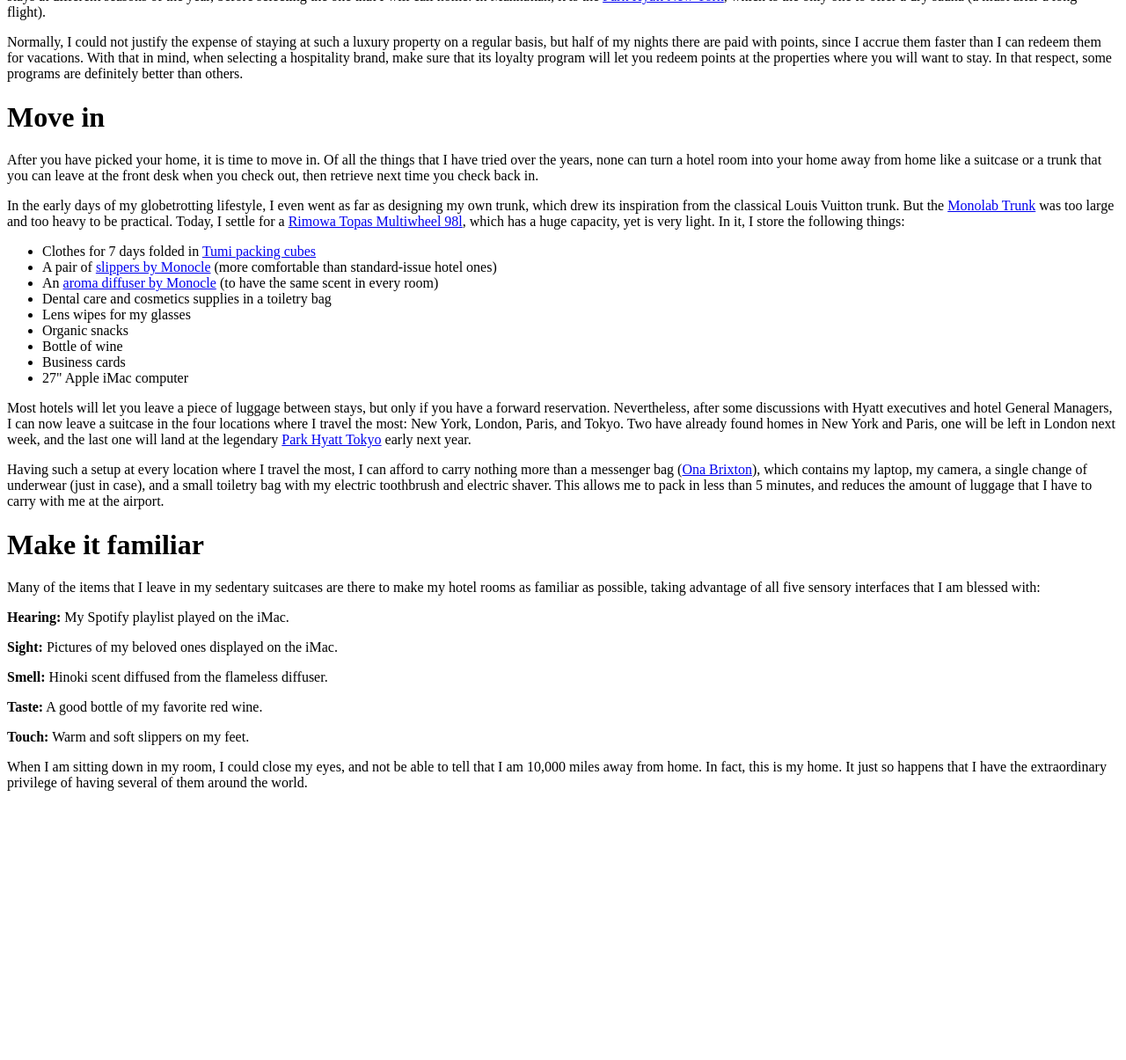
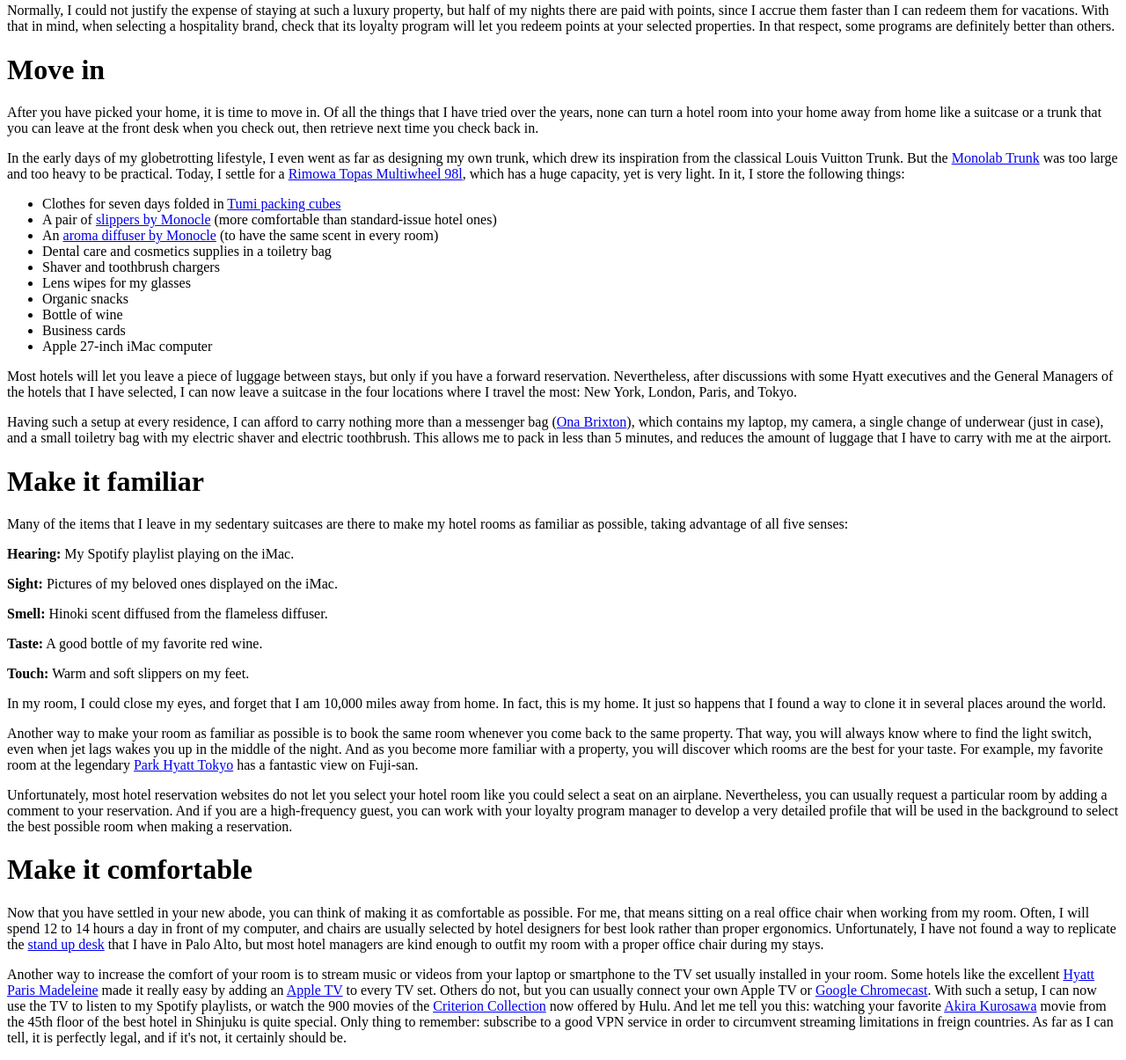
Before and after one commit to residency/residency.github.io, a plain HTML site: page index.html in a window 1280 px wide. Shown: the part 735-1940 px from the top of the page at 88% size. Before the commit the page ends 1650 px from the top, so only its background shows below. Drawn offline with Linux system fonts and the light colour scheme.

Commit message:
Added new content

```diff
--- a/index.html
+++ b/index.html
@@ -1,5 +1,5 @@
 <h1>Introduction</h1>
-<p>My name is <a href="https://www.linkedin.com/in/ghalimi">Ismael Chang Ghalimi</a>. I am a frequent traveler with <a href="https://www.united.com/">United Airlines</a> (150K+ miles/year), and a high-frequency guest with <a href="http://www.hyatt.com/">Hyatt</a> (150+ nights/year). After 20+ years of nomadism, I have decided to settle down. While the world remains my oyster, I do not want to be a visitor or a guest anymore. I want to be a resident, several places at a time, and this website documents every step of the move to my new home.</p>
+<p>My name is <a href="https://www.linkedin.com/in/ghalimi">Ismael Chang Ghalimi</a>. I am a frequent traveler with <a href="https://www.united.com/">United Airlines</a> (150K+ miles/year), and a high-frequency guest with <a href="http://www.hyatt.com/">Hyatt</a> (150+ nights/year). After 20+ years of nomadism, I want to settle down. While the world remains my oyster, I do not want to be a visitor or a guest anymore. I want to be a resident, several places at a time, and this website documents every step of my global sedentarization.</p>
 <ul>
     <li><a href="#style">Select your style</a></li>
     <li><a href="#home">Pick your home</a></li>
@@ -9,43 +9,49 @@
     <li><a href="#tidy">Keep it tidy</a></li>
     <li><a href="#landlord">Know your landlord</a></li>
     <li><a href="#neighbourhood">Know your neighbourhood</a></li>
-    <li><a href="#place">Make it your place</a></li>
     <li><a href="#office">Add an office room</a></li>
     <li><a href="#vacation">Add some vacation homes</a></li>
 </ul>
 
 <h1><a name="style"></a>Select your style</h1>
-<p>Following my <a href="http://less.best/">less.best</a> reductionist philosophy, I do not own any dwelling. Instead, I rent the place where I spend the majority of my time (currently in Palo Alto, CA), and I stay at hotels the rest of the year.</p>
+<p>Following my <a href="http://less.best/">less.best</a> reductionist philosophy, I do not own any dwelling. Instead, I rent the place where I spend the majority of my time (in Palo Alto, CA), and I stay at hotels the rest of the year.</p>
 <p>In order to make these hotels my home away from home, I use a single hospitality brand for all my stays. Depending on your regular destinations and personal preferences, you might want to select one brand or another. Mine is <a href="http://www.hyatt.com/">Hyatt</a>, because it manages great properties in most of the places where I want to go, while remaining relatively small. This is helping them deliver a highly-personalized guest experience, especially at their <a href="http://park.hyatt.com/">Park Hyatt</a> properties.</p>
 
 <h1><a name="home"></a>Pick your home</h1>
 <p>Once you have selected your hospitality brand and joined their loyalty program (if they have one), you will want to select the properties where you will spend most of your time at your most frequent destinations.</p>
 <p>Sometimes, you do not have a choice. For example, most of my business in London is done with large financial institutions, which have their main offices in The City. Therefore, I stay at the <a href="http://london.liverpoolstreet.andaz.hyatt.com/">Andaz Liverpool Street</a>, rather than the <a href="http://london.churchill.hyatt.com/">Hyatt Regency London</a> (both are great properties).</p>
 <p>But in New York, I have plenty of options, since my customers are split between the Financial District and Midtown. In such a case, I try the most promising properties a few times, during separate stays at different seasons of the year, before selecting the one that I will call home. In Manhattan, it is the <a href="http://newyork.park.hyatt.com/">Park Hyatt New York</a>, which is the only one to offer a dry sauna (a must after a long flight).</p>
-<p>Normally, I could not justify the expense of staying at such a luxury property on a regular basis, but half of my nights there are paid with points, since I accrue them faster than I can redeem them for vacations. With that in mind, when selecting a hospitality brand, make sure that its loyalty program will let you redeem points at the properties where you will want to stay. In that respect, some programs are definitely better than others.</p>
+<p>Normally, I could not justify the expense of staying at such a luxury property, but half of my nights there are paid with points, since I accrue them faster than I can redeem them for vacations. With that in mind, when selecting a hospitality brand, check that its loyalty program will let you redeem points at your selected properties. In that respect, some programs are definitely better than others.</p>
 
 <h1><a name="move"></a>Move in</h1>
 <p>After you have picked your home, it is time to move in. Of all the things that I have tried over the years, none can turn a hotel room into your home away from home like a suitcase or a trunk that you can leave at the front desk when you check out, then retrieve next time you check back in.</p>
-<p>In the early days of my globetrotting lifestyle, I even went as far as designing my own trunk, which drew its inspiration from the classical Louis Vuitton trunk. But the <a href="https://www.flickr.com/photos/84112962@N00/sets/72157606405587450/">Monolab Trunk</a> was too large and too heavy to be practical. Today, I settle for a <a href="http://www.rimowa.com/en-us/topas-multiwheel-98l-silver-suitcase/923.77.00.4">Rimowa Topas Multiwheel 98l</a>, which has a huge capacity, yet is very light. In it, I store the following things:</p>
+<p>In the early days of my globetrotting lifestyle, I even went as far as designing my own trunk, which drew its inspiration from the classical Louis Vuitton Trunk. But the <a href="https://www.flickr.com/photos/84112962@N00/sets/72157606405587450/">Monolab Trunk</a> was too large and too heavy to be practical. Today, I settle for a <a href="http://www.rimowa.com/en-us/topas-multiwheel-98l-silver-suitcase/923.77.00.4">Rimowa Topas Multiwheel 98l</a>, which has a huge capacity, yet is very light. In it, I store the following things:</p>
 <ul>
-  <li>Clothes for 7 days folded in <a href="http://www.tumi.com/p/large-packing-cube-014896D">Tumi packing cubes</a></li>
+  <li>Clothes for seven days folded in <a href="http://www.tumi.com/p/large-packing-cube-014896D">Tumi packing cubes</a></li>
   <li>A pair of <a href="https://monocle.com/shop/homeware/other/lana-cotton-slippers-by-kontex/">slippers by Monocle</a> (more comfortable than standard-issue hotel ones)</li>
   <li>An <a href="http://goodhoodstore.com/store/11904">aroma diffuser by Monocle</a> (to have the same scent in every room)</li>
   <li>Dental care and cosmetics supplies in a toiletry bag</li>
+  <li>Shaver and toothbrush chargers</li>
   <li>Lens wipes for my glasses</li>
   <li>Organic snacks</li>
   <li>Bottle of wine</li>
   <li>Business cards</li>
-  <li>27" Apple iMac computer</li>
+  <li>Apple 27-inch iMac computer</li>
 </ul>
-<p>Most hotels will let you leave a piece of luggage between stays, but only if you have a forward reservation. Nevertheless, after some discussions with Hyatt executives and hotel General Managers, I can now leave a suitcase in the four locations where I travel the most: New York, London, Paris, and Tokyo. Two have already found homes in New York and Paris, one will be left in London next week, and the last one will land at the legendary <a href="http://tokyo.park.hyatt.com/">Park Hyatt Tokyo</a> early next year.</p>
-<p>Having such a setup at every location where I travel the most, I can afford to carry nothing more than a messenger bag (<a href="http://www.onabags.com/store/messenger-bags/the-brixton.html?color=antique-cognac">Ona Brixton</a>), which contains my laptop, my camera, a single change of underwear (just in case), and a small toiletry bag with my electric toothbrush and electric shaver. This allows me to pack in less than 5 minutes, and reduces the amount of luggage that I have to carry with me at the airport.</p>
+<p>Most hotels will let you leave a piece of luggage between stays, but only if you have a forward reservation. Nevertheless, after discussions with some Hyatt executives and the General Managers of the hotels that I have selected, I can now leave a suitcase in the four locations where I travel the most: New York, London, Paris, and Tokyo.</p>
+<p>Having such a setup at every residence, I can afford to carry nothing more than a messenger bag (<a href="http://www.onabags.com/store/messenger-bags/the-brixton.html?color=antique-cognac">Ona Brixton</a>), which contains my laptop, my camera, a single change of underwear (just in case), and a small toiletry bag with my electric shaver and electric toothbrush. This allows me to pack in less than 5 minutes, and reduces the amount of luggage that I have to carry with me at the airport.</p>
 
 <h1><a name="familiar"></a>Make it familiar</h1>
-<p>Many of the items that I leave in my sedentary suitcases are there to make my hotel rooms as familiar as possible, taking advantage of all five sensory interfaces that I am blessed with:</p>
-<p><strong>Hearing:</strong> My Spotify playlist played on the iMac.</p>
+<p>Many of the items that I leave in my sedentary suitcases are there to make my hotel rooms as familiar as possible, taking advantage of all five senses:</p>
+<p><strong>Hearing:</strong> My Spotify playlist playing on the iMac.</p>
 <p><strong>Sight:</strong> Pictures of my beloved ones displayed on the iMac.</p>
 <p><strong>Smell:</strong> Hinoki scent diffused from the flameless diffuser.</p>
 <p><strong>Taste:</strong> A good bottle of my favorite red wine.</p>
 <p><strong>Touch:</strong> Warm and soft slippers on my feet.</p>
-<p>When I am sitting down in my room, I could close my eyes, and not be able to tell that I am 10,000 miles away from home. In fact, this is my home. It just so happens that I have the extraordinary privilege of having several of them around the world.</p>
+<p>In my room, I could close my eyes, and forget that I am 10,000 miles away from home. In fact, this is my home. It just so happens that I found a way to clone it in several places around the world.</p>
+<p>Another way to make your room as familiar as possible is to book the same room whenever you come back to the same property. That way, you will always know where to find the light switch, even when jet lags wakes you up in the middle of the night. And as you become more familiar with a property, you will discover which rooms are the best for your taste. For example, my favorite room at the legendary <a href="http://tokyo.park.hyatt.com/">Park Hyatt Tokyo</a> has a fantastic view on Fuji-san.</p>
+<p>Unfortunately, most hotel reservation websites do not let you select your hotel room like you could select a seat on an airplane. Nevertheless, you can usually request a particular room by adding a comment to your reservation. And if you are a high-frequency guest, you can work with your loyalty program manager to develop a very detailed profile that will be used in the background to select the best possible room when making a reservation.</p>
+
+<h1><a name="comfortable"></a>Make it comfortable</h1>
+<p>Now that you have settled in your new abode, you can think of making it as comfortable as possible. For me, that means sitting on a real office chair when working from my room. Often, I will spend 12 to 14 hours a day in front of my computer, and chairs are usually selected by hotel designers for best look rather than proper ergonomics. Unfortunately, I have not found a way to replicate the <a href="https://ishizeno.files.wordpress.com/2015/03/l1000661.jpg">stand up desk</a> that I have in Palo Alto, but most hotel managers are kind enough to outfit my room with a proper office chair during my stays.</p>
+<p>Another way to increase the comfort of your room is to stream music or videos from your laptop or smartphone to the TV set usually installed in your room. Some hotels like the excellent <a href="http://paris.madeleine.hyatt.com/">Hyatt Paris Madeleine</a> made it really easy by adding an <a href="http://www.apple.com/tv/">Apple TV</a> to every TV set. Others do not, but you can usually connect your own Apple TV or <a href="https://www.google.com/chromecast">Google Chromecast</a>. With such a setup, I can now use the TV to listen to my Spotify playlists, or watch the 900 movies of the <a href="http://www.hulu.com/movies/criterion">Criterion Collection</a> now offered by Hulu. And let me tell you this: watching your favorite <a href="https://en.wikipedia.org/wiki/Akira_Kurosawa">Akira Kurosawa</a> movie from the 45th floor of the best hotel in Shinjuku is quite special. Only thing to remember: subscribe to a good VPN service in order to circumvent streaming limitations in freign countries. As far as I can tell, it is perfectly legal, and if it's not, it certainly should be.</p>
```
